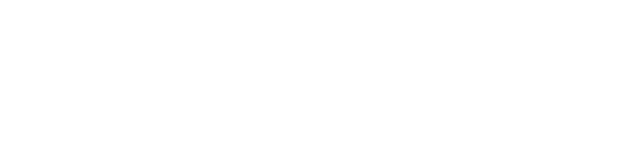
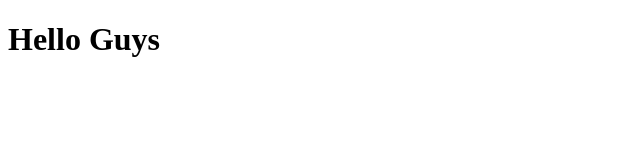
Before and after one commit to waheedkhan70/Desi-Holmes, a plain HTML site: page index.html in a window 1280 px wide. Shown: the whole page, without its empty margins (0-640 px from the left). Drawn offline with Linux system fonts and the light colour scheme.

Commit message:
Update index.html

```diff
--- a/index.html
+++ b/index.html
@@ -12,6 +12,10 @@
     </style>
 </head>
 <body>
-
+    <div>
+        <h1>
+            Hello Guys
+        </h1>
+    </div>
 </body>
 </html>
```
